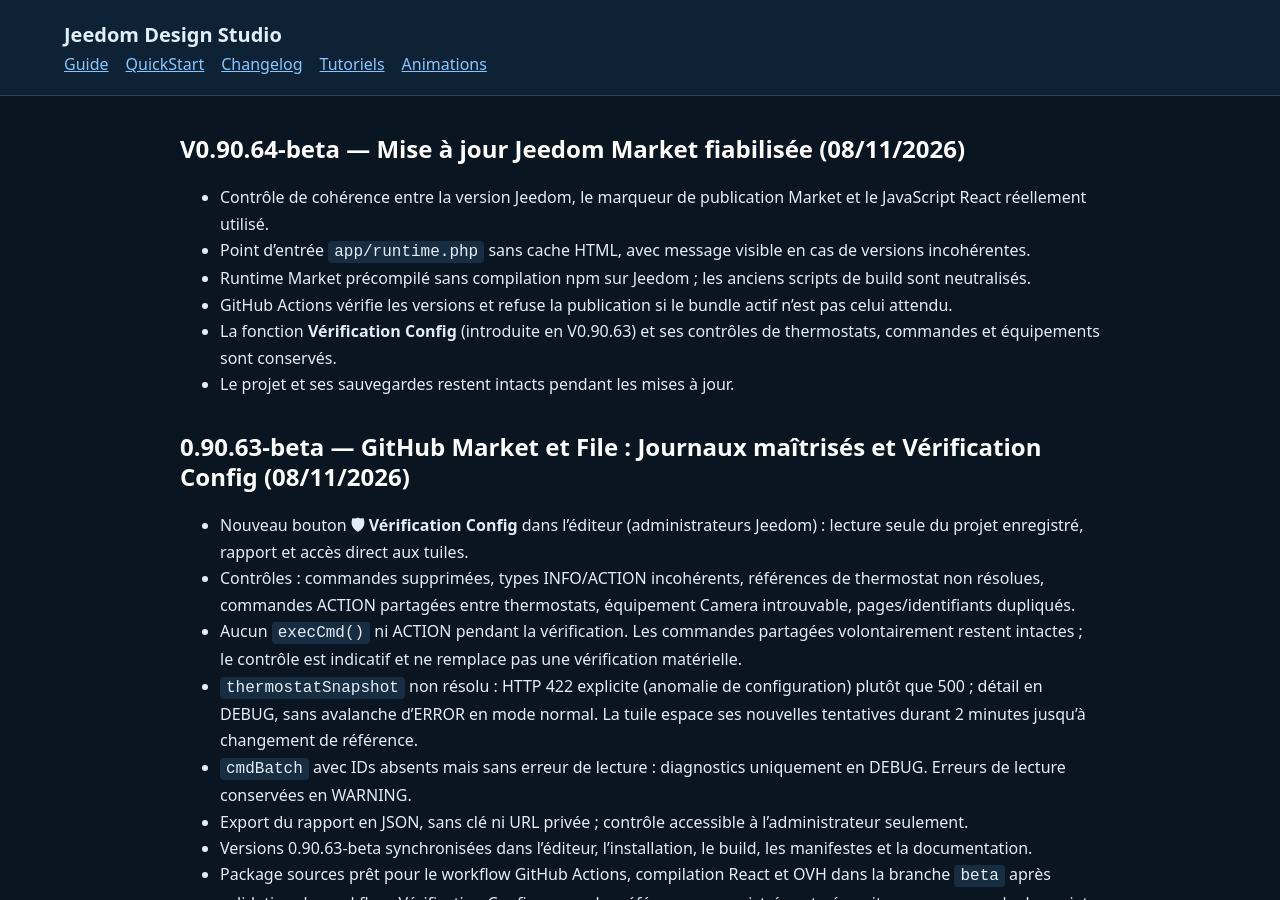
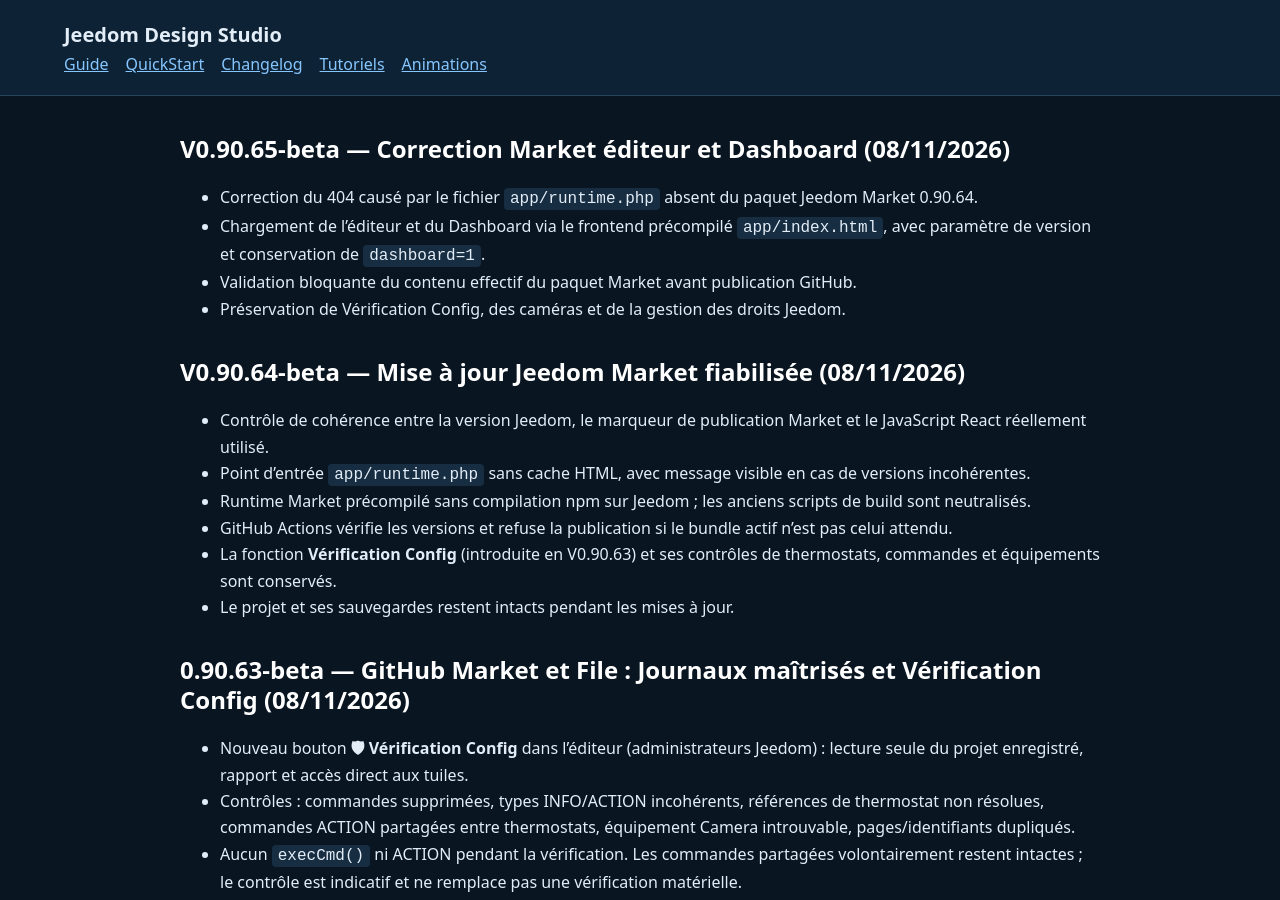
Before and after one commit to fcafca60-HA/DesignStudio-Docs, a Jekyll site: the page built from fr_FR/changelog.md, in a window 1280 px wide and 900 px high. Built offline with Jekyll 4.4.1, drawn with Linux system fonts in a browser that asks for light colours; our own code applies the rules of GitHub Pages for plain Markdown files.

Commit message:
v0.90.65

```diff
--- a/fr_FR/changelog.md
+++ b/fr_FR/changelog.md
@@ -1,3 +1,10 @@
+## V0.90.65-beta — Correction Market éditeur et Dashboard (08/11/2026)
+
+- Correction du 404 causé par le fichier `app/runtime.php` absent du paquet Jeedom Market 0.90.64.
+- Chargement de l'éditeur et du Dashboard via le frontend précompilé `app/index.html`, avec paramètre de version et conservation de `dashboard=1`.
+- Validation bloquante du contenu effectif du paquet Market avant publication GitHub.
+- Préservation de Vérification Config, des caméras et de la gestion des droits Jeedom.
+
 
 ## V0.90.64-beta — Mise à jour Jeedom Market fiabilisée (08/11/2026)
 
```
Also changed, not shown: fr_FR/index.md (+1 -1 lines), README.md.
